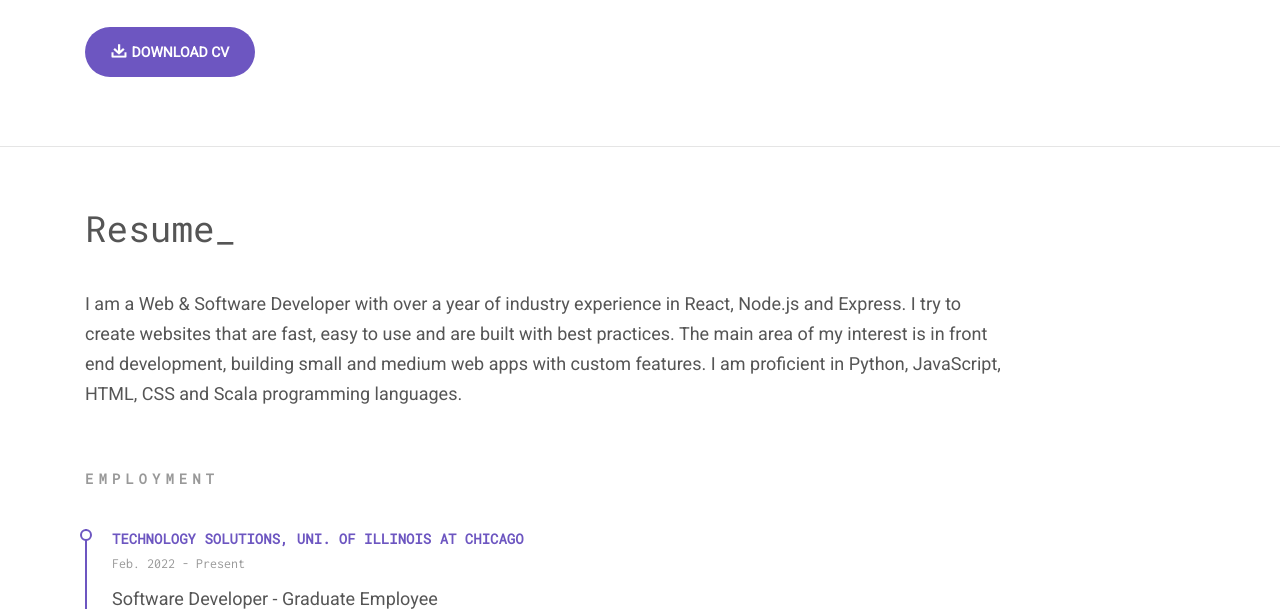
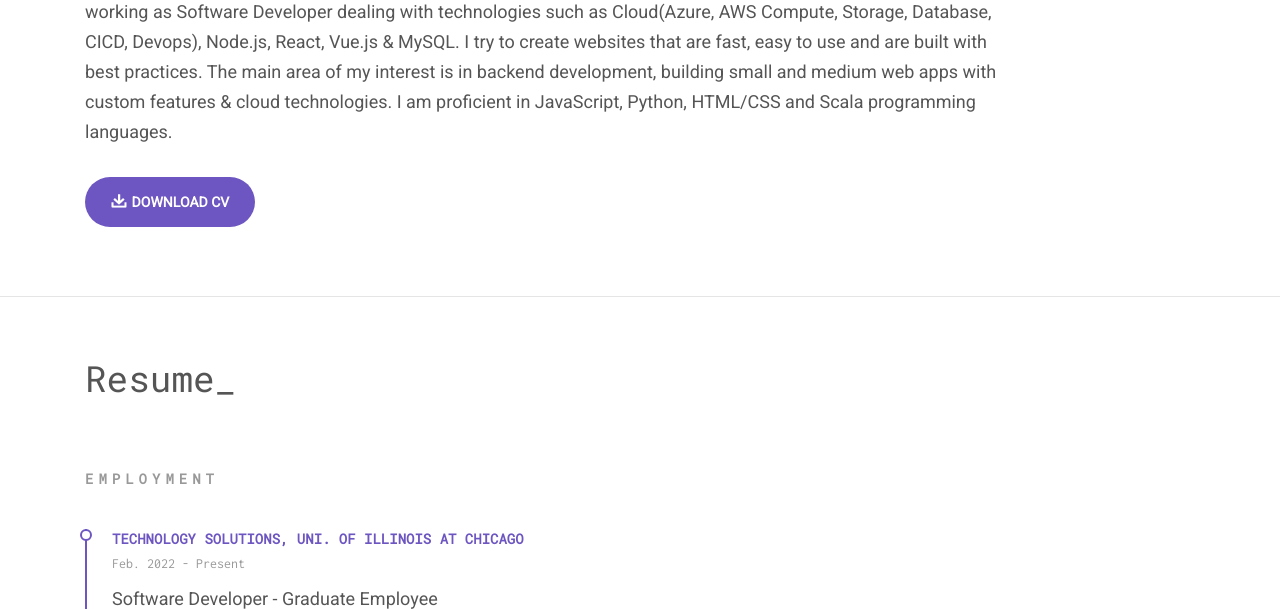
Before and after one commit to samihann/portfolio-website, a website: page index.html in a window 1280 px wide. Shown: the part 697-1306 px from the top of the page. Drawn offline with Linux system fonts and the light colour scheme.

Commit message:
Adding the resume

```diff
--- a/index.html
+++ b/index.html
@@ -107,9 +107,12 @@
       <div class="col-md-10">
         <h2 id="hello_header" class="section__title">Hi_</h2>
         <p class="section__description">
-          I am graduate student at University of Illinois at Chicago.
+          I am currently graduate student at University of Illinois at Chicago.
+          I have over two years of industry experience working as Software Developer dealing with technologies such as Cloud(Azure, AWS Compute, Storage, Database, CICD, Devops), Node.js, React, Vue.js & MySQL.
+          I try to create websites that are fast, easy to use and are built with best practices. The main area of my interest is in backend development, building small and medium web apps with custom features & cloud technologies.
+          I am proficient in JavaScript, Python, HTML/CSS and Scala programming languages.
         </p>
-        <a href="" class="section_btn site-btn"><img src="assets/img/img_btn_icon.png" alt="">Download CV</a>
+        <a href="Samihan_Resume.pdf" target="_blank" class="section_btn site-btn"><img src="assets/img/img_btn_icon.png" alt="">Download CV</a>
       </div>
     </div>
   </section>
@@ -123,7 +126,7 @@
       <div class="col-md-10">
         <h2 id="resume_header" class="section__title">Resume_</h2>
         <p class="section__description">
-          I am a Web & Software Developer with over a year of industry experience in React, Node.js and Express. I try to create websites that are fast, easy to use and are built with best practices. The main area of my interest is in front end development, building small and medium web apps with custom features. I am proficient in Python, JavaScript, HTML, CSS and Scala programming languages.
+
         </p>
       </div>
     </div>
```
Also changed, not shown: 2 other files.
